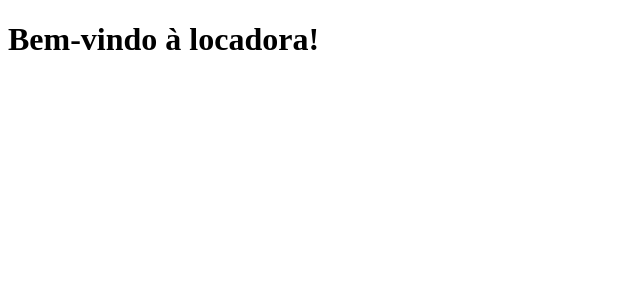
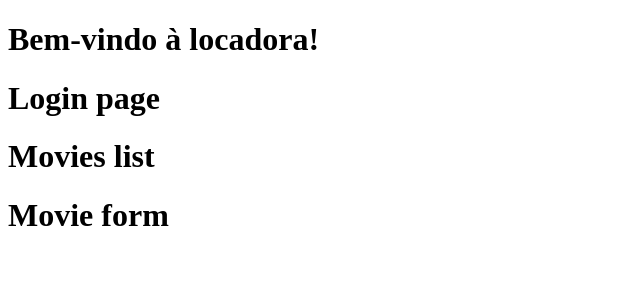
Before and after one commit to ThiagoMartinsSaraiva/LocadoraJS, a Vue app in the folder client/: page /login in a window 1280 px wide. Shown: the top 300 px of the page, without its empty margins (0-640 px from the left). Built offline with nearby package versions, Linux system fonts and the light colour scheme.

Commit message:
feature: criando as principais páginas da aplicação

```diff
--- a/client/src/App.vue
+++ b/client/src/App.vue
@@ -1,5 +1,21 @@
 <template>
   <h1>Bem-vindo à locadora!</h1>
+  <login />
+  <movies-list />
+  <movie-form />
 </template>
 
+<script>
+import Login from './views/Login'
+import MoviesList from './views/MoviesList'
+import MovieForm from './views/MovieForm'
+export default {
+  components: {
+    Login,
+    MoviesList,
+    MovieForm,
+  }
+}
+</script>
+
 <style lang="scss"></style>
--- /dev/null
+++ b/client/src/views/Login.vue
@@ -0,0 +1,13 @@
+<template>
+  <h1>Login page</h1>
+</template>
+
+<script>
+export default {
+
+}
+</script>
+
+<style>
+
+</style>
--- /dev/null
+++ b/client/src/views/MovieForm.vue
@@ -0,0 +1,13 @@
+<template>
+  <h1>Movie form</h1>
+</template>
+
+<script>
+export default {
+
+}
+</script>
+
+<style>
+
+</style>
--- /dev/null
+++ b/client/src/views/MoviesList.vue
@@ -0,0 +1,13 @@
+<template>
+  <h1>Movies list</h1>
+</template>
+
+<script>
+export default {
+
+}
+</script>
+
+<style>
+
+</style>
```
